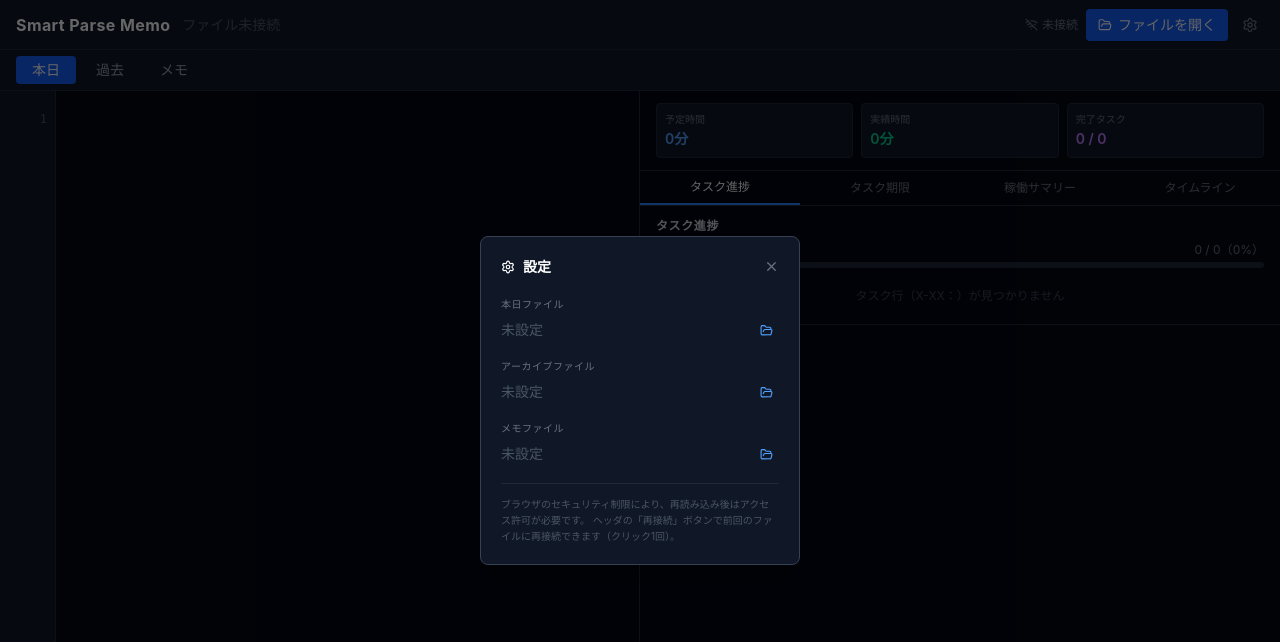
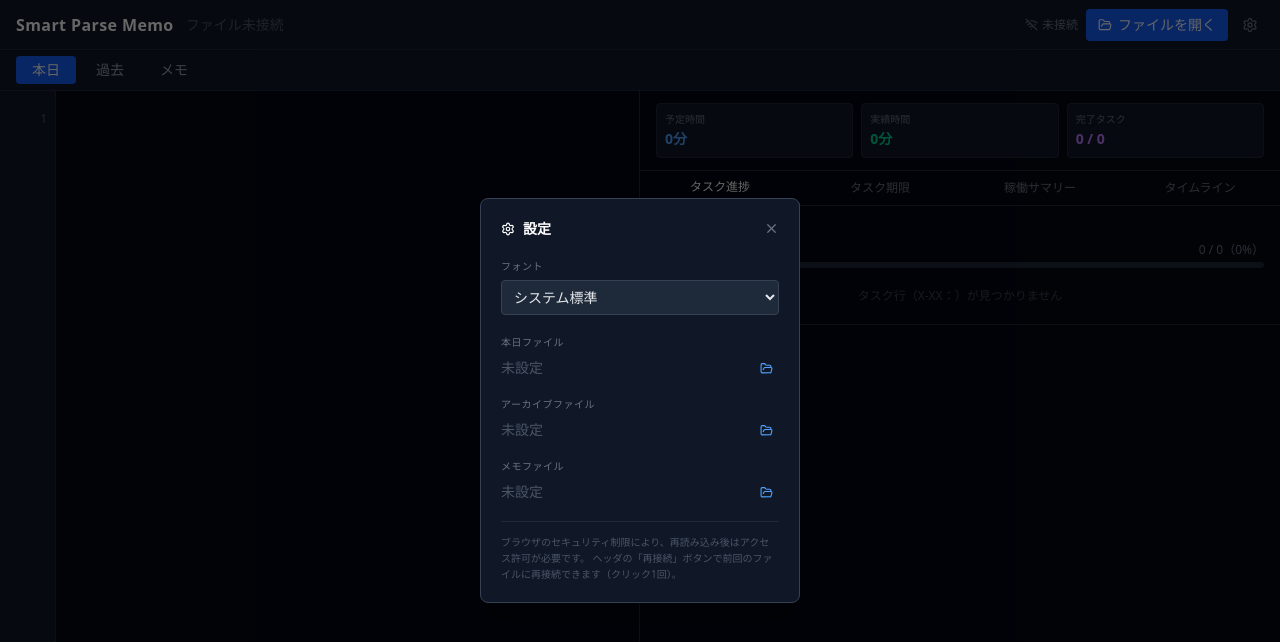
Before and after one commit to a-tag1/smart-parse-memo, a React (Vite) app: page / in a window 1280 px wide. Both pictures are taken after a click on the button "設定". Shown: the top 642 px of the page. Built offline with nearby package versions, Linux system fonts and the light colour scheme.

Commit message:
フォント選択機能追加

```diff
--- a/src/App.tsx
+++ b/src/App.tsx
@@ -14,9 +14,26 @@ function App() {
   useFileWatcher(); // 外部変更を定期検知して自動リロード
 
   const activeTab = useAppStore((s) => s.activeTab);
+  const fontFamily = useAppStore((s) => s.fontFamily);
+  const fontStacks = {
+    system: 'system-ui, sans-serif',
+    sans: '"Yu Gothic", "Meiryo", sans-serif',
+    serif: '"Yu Mincho", "MS PMincho", serif',
+    mono: '"Cascadia Mono", "MS Gothic", monospace',
+    'yu-gothic': '"Yu Gothic", "YuGothic", sans-serif',
+    meiryo: 'Meiryo, "メイリオ", sans-serif',
+    'biz-ud-gothic': '"BIZ UDPGothic", "BIZ UDPゴシック", sans-serif',
+    'noto-sans-jp': '"Noto Sans JP", sans-serif',
+    'hiragino-kaku': '"Hiragino Kaku Gothic ProN", sans-serif',
+    'yu-mincho': '"Yu Mincho", "游明朝", serif',
+    'biz-ud-mincho': '"BIZ UDPMincho", "BIZ UDP明朝", serif',
+    'hiragino-mincho': '"Hiragino Mincho ProN", serif',
+    consolas: 'Consolas, monospace',
+    'ms-gothic': '"MS Gothic", "ＭＳ ゴシック", monospace',
+  };
 
   return (
-    <div className="flex flex-col h-screen bg-gray-950 text-white overflow-hidden">
+    <div className="flex flex-col h-screen bg-gray-950 text-white overflow-hidden" style={{ fontFamily: fontStacks[fontFamily] }}>
       <Header />
       <TabBar />
       <div className="flex flex-1 overflow-hidden">
--- a/src/components/dashboard/TaskDeadline.tsx
+++ b/src/components/dashboard/TaskDeadline.tsx
@@ -117,7 +117,7 @@ export function TaskDeadline({ tasks }: Props) {
               <div className="space-y-1.5 pl-1">
                 {groupTasks.map((task) => (
                   <div key={task.id} className="flex items-start gap-1.5">
-                    <span className="text-[10px] font-mono text-gray-600 mt-0.5 shrink-0">
+                    <span className="text-[10px] text-gray-600 mt-0.5 shrink-0">
                       [{task.id}]
                     </span>
                     <div className="flex-1 min-w-0">
@@ -158,7 +158,7 @@ export function TaskDeadline({ tasks }: Props) {
             <div className="space-y-1.5 pl-1">
               {tasksWithoutDeadline.map((task) => (
                 <div key={task.id} className="flex items-start gap-1.5">
-                  <span className="text-[10px] font-mono text-gray-600 mt-0.5 shrink-0">
+                  <span className="text-[10px] text-gray-600 mt-0.5 shrink-0">
                     [{task.id}]
                   </span>
                   <div className="flex-1 min-w-0">
--- a/src/components/dashboard/TaskProgress.tsx
+++ b/src/components/dashboard/TaskProgress.tsx
@@ -273,7 +273,7 @@ function TaskRow({ task, readonly, faded = false, highlighted = false, onComplet
           )}
         </button>
         <div className="flex-1 min-w-0">
-          <span className="text-sm font-mono text-gray-500 mr-1">[{task.id}]</span>
+          <span className="text-sm text-gray-500 mr-1">[{task.id}]</span>
           {task.project && (
             <span className="text-xs text-blue-400 mr-1">{task.project}:</span>
           )}
--- a/src/components/dashboard/TimelineChart.tsx
+++ b/src/components/dashboard/TimelineChart.tsx
@@ -99,7 +99,7 @@ function ScheduleList({ items, nowMin, dotColor }: ScheduleListProps) {
               }`}
             />
             <span
-              className={`shrink-0 font-mono tabular-nums ${
+              className={`shrink-0 tabular-nums ${
                 active ? 'text-amber-300' : 'text-gray-500'
               }`}
             >
--- a/src/components/editor/ArchiveView.tsx
+++ b/src/components/editor/ArchiveView.tsx
@@ -63,7 +63,7 @@ export function ArchiveView() {
   }
 
   return (
-    <div className="flex flex-col h-full overflow-hidden bg-gray-950 font-mono text-sm">
+    <div className="flex flex-col h-full overflow-hidden bg-gray-950 text-sm">
       {/* 日付リスト（新しい日付が上） */}
       <div className="shrink-0 overflow-y-auto border-b border-gray-800 bg-gray-900 max-h-52">
         {archiveEntries
--- a/src/components/editor/MemoEditor.tsx
+++ b/src/components/editor/MemoEditor.tsx
@@ -262,7 +262,7 @@ export function MemoEditor() {
   }, [newSubsectionName, saveMemo]);
 
   return (
-    <div className="flex flex-col h-full overflow-hidden font-mono text-sm bg-gray-950">
+    <div className="flex flex-col h-full overflow-hidden text-sm bg-gray-950">
 
       {/* ── セクションナビゲーションバー ── */}
       <div className="shrink-0 bg-gray-900 border-b border-gray-800">
--- a/src/components/editor/TextEditor.tsx
+++ b/src/components/editor/TextEditor.tsx
@@ -177,7 +177,7 @@ export function TextEditor() {
   const lines = rawText.split('\n');
 
   return (
-    <div className="flex h-full overflow-hidden font-mono text-sm bg-gray-950">
+    <div className="flex h-full overflow-hidden text-sm bg-gray-950">
       {/* 行番号 */}
       <div
         ref={lineNumbersRef}
--- a/src/components/layout/SettingsModal.tsx
+++ b/src/components/layout/SettingsModal.tsx
@@ -7,6 +7,8 @@ interface Props {
 }
 
 export function SettingsModal({ onClose }: Props) {
+  const fontFamily = useAppStore((s) => s.fontFamily);
+  const setFontFamily = useAppStore((s) => s.setFontFamily);
   const storedTodayName   = useAppStore((s) => s.storedTodayName);
   const storedArchiveName = useAppStore((s) => s.storedArchiveName);
   const storedMemoName    = useAppStore((s) => s.storedMemoName);
@@ -41,6 +43,38 @@ export function SettingsModal({ onClose }: Props) {
             <X size={15} />
           </button>
         </div>
+
+        <label className="block mb-5">
+          <span className="block text-[10px] text-gray-500 uppercase tracking-wider mb-1.5">
+            フォント
+          </span>
+          <select
+            value={fontFamily}
+            onChange={(event) => setFontFamily(event.target.value as typeof fontFamily)}
+            className="w-full bg-gray-800 border border-gray-700 rounded px-2 py-1.5 text-sm text-gray-200 outline-none focus:border-blue-500"
+          >
+            <option value="system">システム標準</option>
+            <optgroup label="ゴシック">
+              <option value="sans">標準ゴシック</option>
+              <option value="yu-gothic">游ゴシック</option>
+              <option value="meiryo">メイリオ</option>
+              <option value="biz-ud-gothic">BIZ UDPゴシック</option>
+              <option value="noto-sans-jp">Noto Sans JP</option>
+              <option value="hiragino-kaku">ヒラギノ角ゴ</option>
+            </optgroup>
+            <optgroup label="明朝">
+              <option value="serif">標準明朝</option>
+              <option value="yu-mincho">游明朝</option>
+              <option value="biz-ud-mincho">BIZ UDP明朝</option>
+              <option value="hiragino-mincho">ヒラギノ明朝</option>
+            </optgroup>
+            <optgroup label="等幅">
+              <option value="mono">標準等幅</option>
+              <option value="consolas">Consolas</option>
+              <option value="ms-gothic">MS ゴシック</option>
+            </optgroup>
+          </select>
+        </label>
 
         {/* 本日ファイル */}
         <FileRow
--- a/src/store/appStore.ts
+++ b/src/store/appStore.ts
@@ -4,6 +4,21 @@ import type { ArchiveEntry } from '../lib/archiveEngine';
 
 export type SaveStatus = 'saved' | 'saving' | 'unsaved' | 'disconnected' | 'reloaded';
 export type ActiveTab  = 'today' | 'archive' | 'memo';
+export type FontFamily =
+  | 'system'
+  | 'sans'
+  | 'serif'
+  | 'mono'
+  | 'yu-gothic'
+  | 'meiryo'
+  | 'biz-ud-gothic'
+  | 'noto-sans-jp'
+  | 'hiragino-kaku'
+  | 'yu-mincho'
+  | 'biz-ud-mincho'
+  | 'hiragino-mincho'
+  | 'consolas'
+  | 'ms-gothic';
 
 interface AppState {
   activeTab:            ActiveTab;
@@ -50,7 +65,9 @@ interface AppState {
   focusTaskLineIndex:     number | null;
   setFocusTaskLineIndex:  (idx: number | null) => void;
   pendingMemoLinkId:      string | null;
+  fontFamily:             FontFamily;
   setPendingMemoLinkId:   (id: string | null) => void;
+  setFontFamily:          (fontFamily: FontFamily) => void;
 }
 
 export const useAppStore = create<AppState>((set) => ({
@@ -76,6 +93,7 @@ export const useAppStore = create<AppState>((set) => ({
   focusLineIndex:         null,
   focusTaskLineIndex:     null,
   pendingMemoLinkId:      null,
+  fontFamily:             (localStorage.getItem('spm_font_family') as FontFamily | null) ?? 'system',
 
   setActiveTab:           (activeTab)           => set({ activeTab }),
   setRawText:             (rawText)             => set({ rawText }),
@@ -99,4 +117,8 @@ export const useAppStore = create<AppState>((set) => ({
   setFocusLineIndex:      (focusLineIndex)      => set({ focusLineIndex }),
   setFocusTaskLineIndex:  (focusTaskLineIndex)  => set({ focusTaskLineIndex }),
   setPendingMemoLinkId:   (pendingMemoLinkId)   => set({ pendingMemoLinkId }),
+  setFontFamily:          (fontFamily) => {
+    localStorage.setItem('spm_font_family', fontFamily);
+    set({ fontFamily });
+  },
 }));
```
